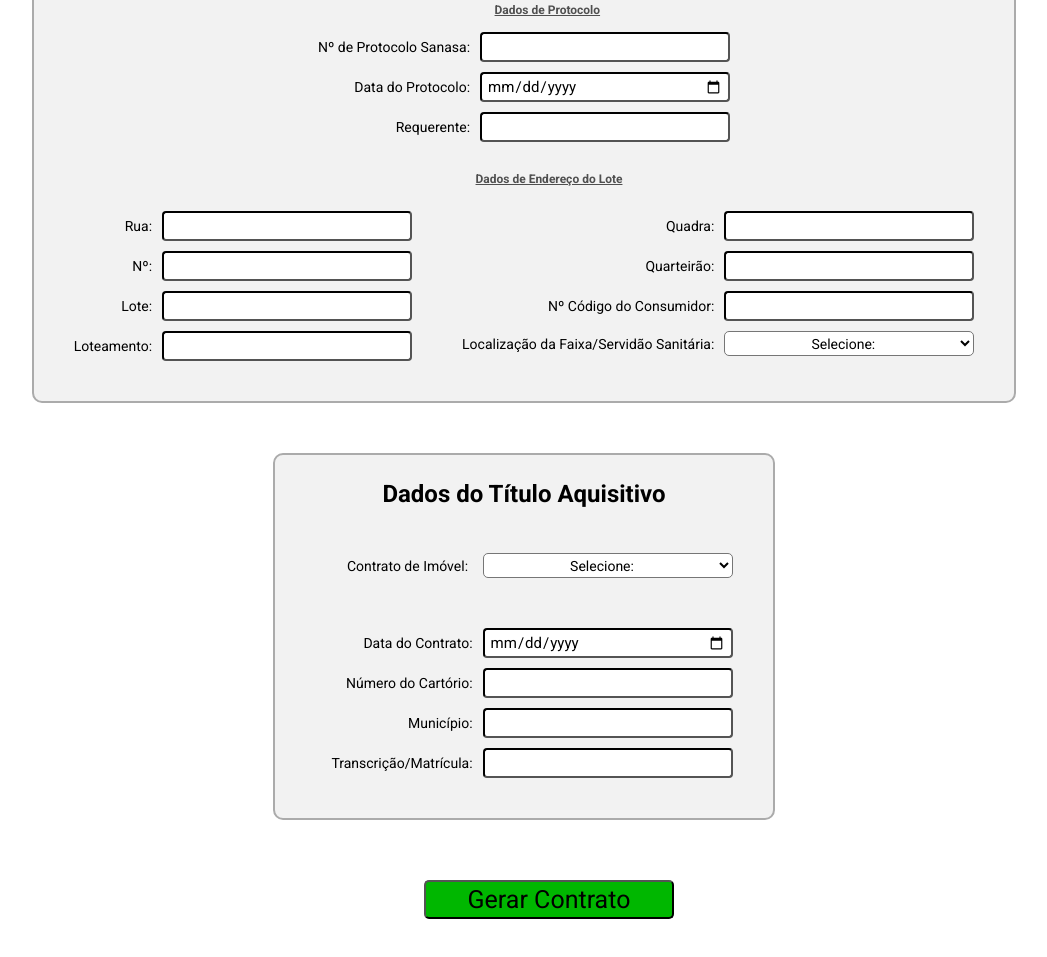
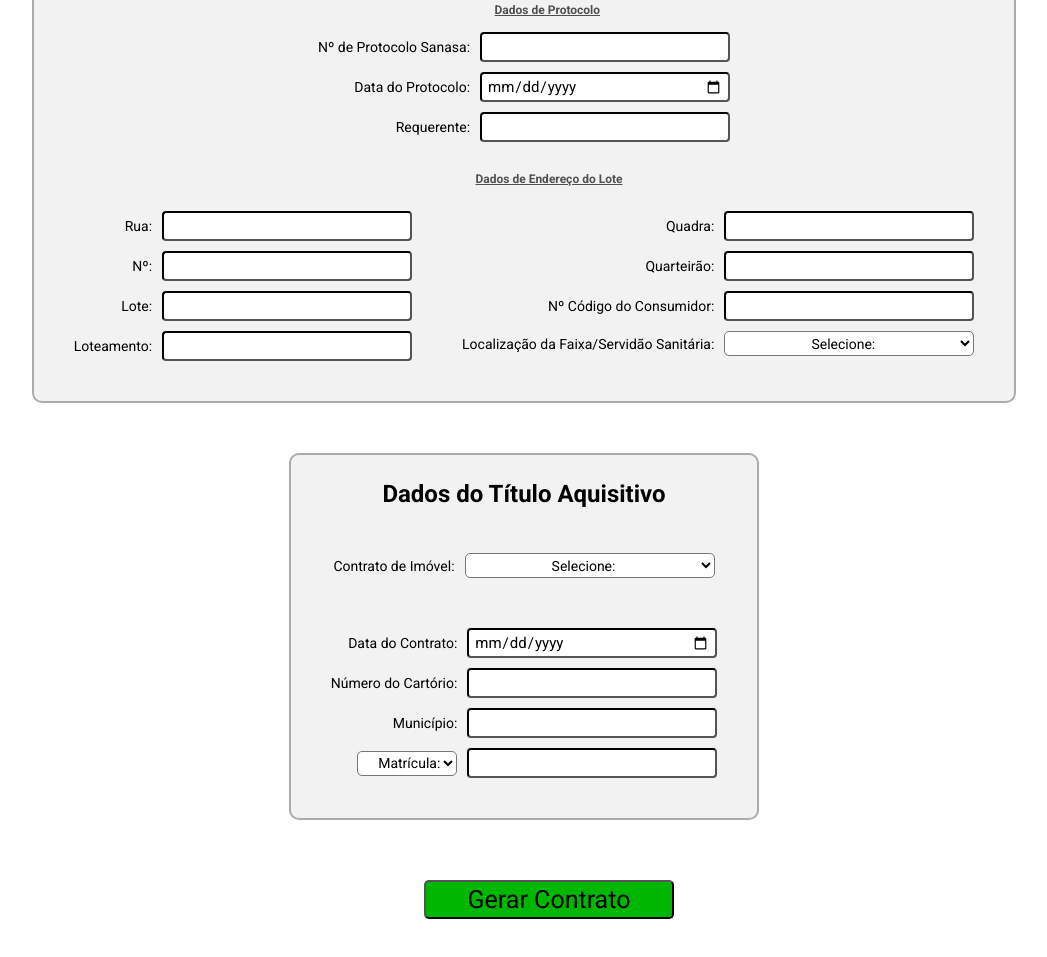
Before and after one commit to david-senra/formulario-sanasa, a website built with Vite: page index.html in a window 1280 px wide. Shown: the part 1073-2030 px from the top of the page, without its empty margins (116-1163 px from the left). Built offline with nearby package versions, Linux system fonts and the light colour scheme.

Commit message:
transcrição/matrícula

```diff
--- a/index.html
+++ b/index.html
@@ -25,7 +25,7 @@
                                 <li><label>Nome Completo: </label><input id='1' class="inputs obrig" type="text"></li>
                                 <li><label>Nacionalidade: </label><input id='2' class="inputs obrig" type="text"></li>
                                 <li><label>Profissão: </label><input id='3' class="inputs obrig" type="text"></li>
-                                <li><label>RG: </label><input id='4' class="inputs obrig" type="text"></li>
+                                <li><label>RG/RNE: </label><input id='4' class="inputs obrig" type="text"></li>
                                 <li><label>CPF: </label><input id='5' class="inputs obrig" type="text"></li>
                             </ul>
                         </div>
@@ -67,7 +67,7 @@
                             <div id="ul-conjuge" class="estado-civil-casado hide">
                                 <ul class="estado-civil-casado-conjuge lista">
                                     <h3 class="title-subgroup h3-conjuge">Dados do Cônjuge:</h3>
-                                    <li><label>Nome: </label><input id='9' class='inputs' type="text"></li>
+                                    <li><label>Nome Completo: </label><input id='9' class='inputs' type="text"></li>
                                     <li><label>Nacionalidade: </label><input id='10' class='inputs' type="text"></li>
                                     <li><label>Profissão: </label><input id='11' class='inputs' type="text"></li>
                                     <li><label>RG: </label><input id='12' class='inputs' type="text"></li>
@@ -136,7 +136,7 @@
                         <ul class="tipo-contrato-grupo grupo">
                             <div>
                                 <ul class="tipo-contrato-lista lista">
-                                    <li class="li-contrato"><label class="label-contrato">Contrato de Imóvel: </label>
+                                    <li class="li-contrato"><label class="label-contrato">Contrato de Imóvel:</label>
                                         <select id='30' class="select-contrato-imovel inputs" style="width: 250px;" type="text" value="--">
                                             <option value="" selected disabled hidden>Selecione:</option>
                                             <option value="Escritura Pública">Escritura Pública</option>
@@ -182,14 +182,20 @@
                                     <li class="lista-lei hide"><label>Nº da Lei: </label><input id='39' class='inputs' type="text"></li>
                                     <div id="div-contrato-partilha" class="div-contrato-partilha hide">
                                         <ul id="lista-contrato-partilha" class="tipo-contrato-partilha lista">
-                                            <li><label>Nº da Vara de Sucessões: </label><input id='36' class='inputs' type="text"></li>
+                                            <li><label>Vara de Sucessões: </label><input id='36' class='inputs' type="text"></li>
                                             <li><label>Comarca: </label><input id='37' class='inputs' type="text"></li>
                                         </ul>
                                     </div>
                                     <li><label>Data do Contrato: </label><input id='40' class='inputs' type="date" name="date" pattern=""></li>
                                     <li><label>Número do Cartório: </label><input id='41' class='inputs' type="text"></li>
                                     <li><label>Município: </label><input id='42' class='inputs' type="text"></li>
-                                    <li id="what"><label>Transcrição/Matrícula: </label><input id='43' class='inputs' type="text"></li>
+                                    <li id="what">
+                                        <select id='transcricao-matricula' class="select-transcricao-matricula inputs" style="width: 100px;" type="text" value="Matrícula: ">
+                                            <option value="matricula" selected>Matrícula: </option>
+                                            <option value="transcricao">Transcrição: </option>
+                                        </select>
+                                        <input id='43' class='inputs' type="text">
+                                    </li>
                                 </ul>
                             </div>
                         </ul>
--- a/main.js
+++ b/main.js
@@ -188,6 +188,8 @@ function generate() {
                 'partilha' : temPartilha,
                 'particular' : temContratoParticular,
                 'regulado': temContratoParticularEmLei,
+                'transcricao': getElementById('transcricao-matricula').value == 'transcricao',
+                'matricula': getElementById('transcricao-matricula').value == 'matricula',
                 '1': document.getElementById('1').value,
                 '2': document.getElementById('2').value,
                 '3': document.getElementById('3').value,
--- a/main.scss
+++ b/main.scss
@@ -105,12 +105,12 @@ label {
 }
 
 .li-contrato {
-    padding-left: 32px;
+    padding-left: 0;
     text-align: end;
 }
 
 .label-contrato {
-    padding-right: 5px;
+    padding-right: 0;
 }
 
 #lista-contrato-partilha {
@@ -249,3 +249,7 @@ select {
         padding-left: 60px;
     }
 }
+
+#transcricao-matricula {
+    text-align: right;
+}
```
Also changed, not shown: 1 other file.
